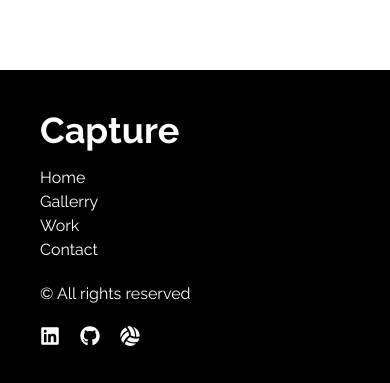
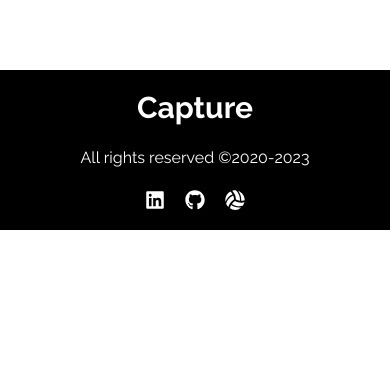
Before and after one commit to Sagar-Kap/frontend-photography, a Next.js app: page / in a window 390 px wide. Shown: the part 1844-2227 px from the top of the page. After the commit the page ends 2074 px from the top, so only its background shows below. Built offline with nearby package versions, Linux system fonts and the light colour scheme.

Commit message:
📝 Fixed Mobile Nav

```diff
--- a/src/components/Contact.jsx
+++ b/src/components/Contact.jsx
@@ -28,7 +28,7 @@ const Contact = () => {
           rows="10"
           placeholder="Message"
         ></textarea>
-        <button className="w-full p-3 mt-2 border shadow-lg hover:bg-slate-200">
+        <button className="w-full p-3 mt-2 transform border shadow-lg hover:bg-slate-200 hover:translate-y-0.5">
           Submit
         </button>
       </form>
--- a/src/components/Footer.jsx
+++ b/src/components/Footer.jsx
@@ -6,22 +6,19 @@ import {
 } from "react-icons/fa";
 
 const Footer = () => {
+  const d = new Date();
+  let year = d.getFullYear();
+
   return (
-    <div className="flex flex-col justify-between p-10 text-white bg-black sm:flex-row">
-      <div className="flex flex-col gap-4 ">
-        <h1 className="text-4xl font-bold">Capture</h1>
-
-        <ul>
-          <li class="after:content-[`>`]">Home </li>
-          <li>Gallerry</li>
-          <li>Work</li>
-          <li>Contact</li>
-        </ul>
-      </div>
-      <div className="mt-5">
-        <p>© All rights reserved</p>
-        <div className="flex flex-row gap-5 mt-5 sm:mt-9">
-          <FaLinkedin size="20" />
+    <div className="text-white bg-black">
+      <h1 className="p-5 text-3xl font-bold text-center">Capture</h1>
+      <div className="flex flex-col items-center">
+        <p>All rights reserved ©2020-{year} </p>
+        <div className="flex flex-row gap-5 m-5">
+          <FaLinkedin
+            size="20"
+            className="transition-all duration-300 hover:transform hover:scale-110"
+          />
           <FaGithub size="20" />
           <FaVolleyballBall size="20" />
         </div>
--- a/src/components/Hero.jsx
+++ b/src/components/Hero.jsx
@@ -5,7 +5,9 @@ const Hero = ({ message, heading }) => {
       <div className="z-[2] ml-5 sm:ml-[-10rem] mt-[-10rem]">
         <h1 className="text-5xl font-bold">{heading}</h1>
         <p className="py-5 text-xl">{message}</p>
-        <button className="px-8 py-2 border">Book</button>
+        <button className="px-8 py-2 transition border hover:borderhover:text-black hover:border-black hover:bg-purple-300 hover:bg-opacity-20 hover:translate-x-1 ">
+          Book
+        </button>
       </div>
     </div>
   );
--- a/src/components/NavBar.jsx
+++ b/src/components/NavBar.jsx
@@ -73,16 +73,16 @@ const NavBar = () => {
           } ${navClassNames.transition}`}
         >
           <ul style={{ color: "white" }} className="flex flex-col items-center">
-            <li className="p-4 hover:text-gray-400">
+            <li onClick={handleNav} className="p-4 hover:text-gray-400">
               <Link href="/">Home</Link>
             </li>
-            <li className="p-4 hover:text-gray-400">
+            <li onClick={handleNav} className="p-4 hover:text-gray-400">
               <Link href="/#gallery">Gallery</Link>
             </li>
-            <li className="p-4 hover:text-gray-400">
-              <Link href="/portfolio">Work</Link>
+            <li onClick={handleNav} className="p-4 hover:text-gray-400">
+              <Link href="/work">Work</Link>
             </li>
-            <li className="p-4 hover:text-gray-400">
+            <li onClick={handleNav} className="p-4 hover:text-gray-400">
               <Link href="/contact">Contact</Link>
             </li>
           </ul>
```
